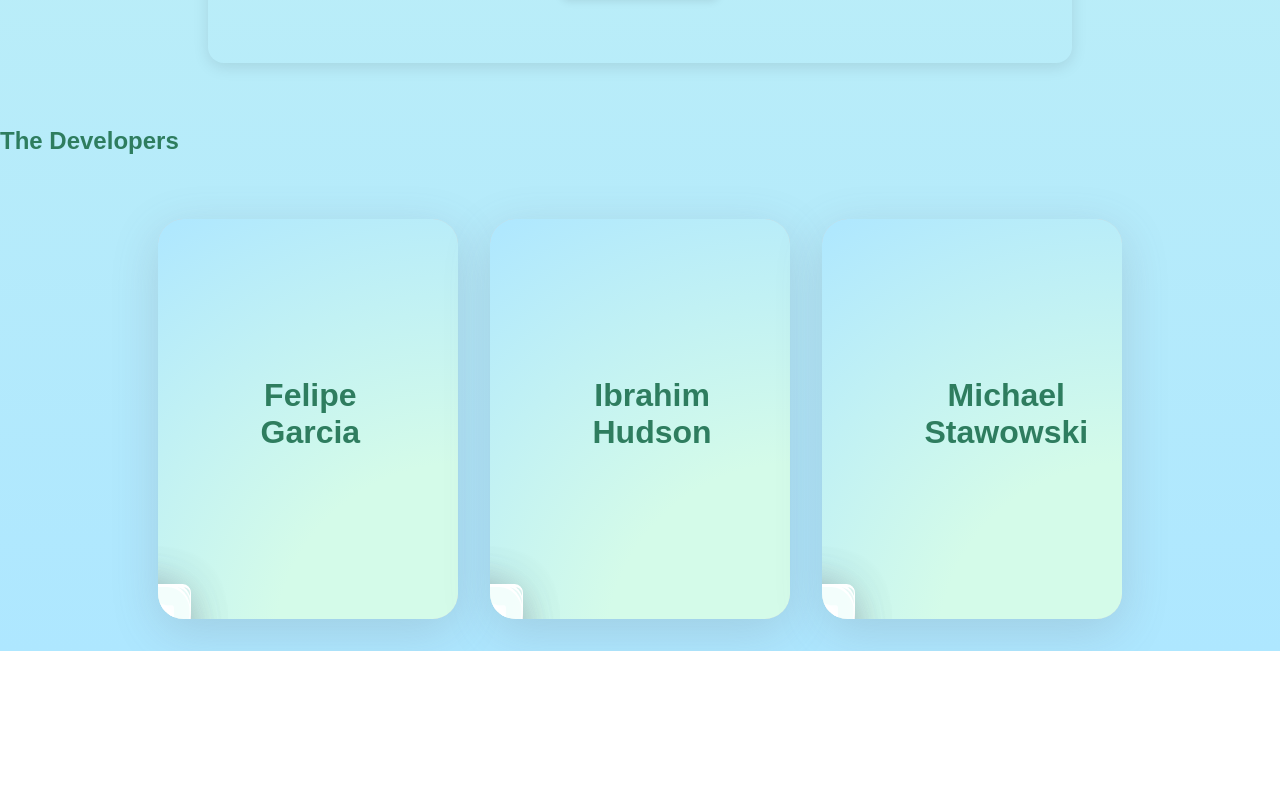
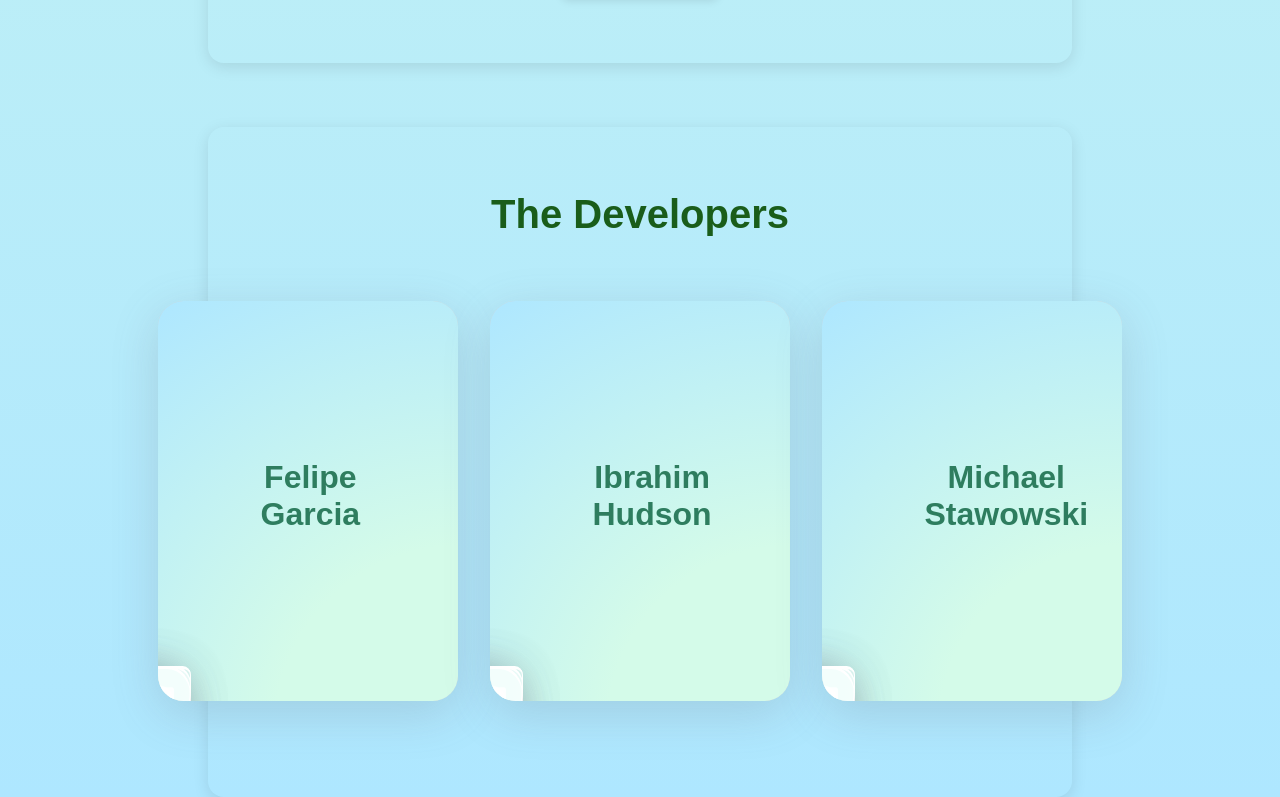
Before and after one commit to AstraCivicTech/GreenQuest, a React (Vite) app in the folder frontend/: page /landing-page in a window 1280 px wide. Shown: the part 1536-2333 px from the top of the page. Before the commit the page ends 2187 px from the top, so only its background shows below. Built offline with nearby package versions, Linux system fonts and the light colour scheme; no server answers; the HTML template or start-up script is replaced by a standard one.

Commit message:
landing 75% done

```diff
--- a/frontend/src/pages/LandingPage.jsx
+++ b/frontend/src/pages/LandingPage.jsx
@@ -65,8 +65,10 @@ export const LandingPage = () => {
           "GreenQuest Mission". Click the button to learn more about how to
           create your first challenge!
         </p>
+        {/* This is supposed to show a "How-Tos: Creating a Challenge!" Modal. */}
         <button>Click Me!</button>
       </div>
+      <div className="dev-header">
         <h2>The Developers</h2>
         <div className="developer-card-div">
           {console.log("Developers:", developers)}
@@ -83,5 +85,6 @@ export const LandingPage = () => {
           })}
         </div>
       </div>
+    </div>
   );
 };
--- a/frontend/src/styles/LandingPage.css
+++ b/frontend/src/styles/LandingPage.css
@@ -166,3 +166,19 @@
   transform: translateY(0);
   box-shadow: 0 2px 4px rgba(0, 0, 0, 0.1);
 }
+
+.dev-header {
+  max-width: 800px;
+  margin: 4rem auto;
+  padding: 2rem;
+  /* background: rgba(255, 255, 255, 0.9); */
+  border-radius: 16px;
+  box-shadow: 0 4px 16px rgba(0, 0, 0, 0.1);
+}
+
+.dev-header h2 {
+  color: #1a5d1a;
+  font-size: 2.5rem;
+  margin-bottom: 1.5rem;
+  text-align: center;
+}
```
Lines whose indentation alone changed are shown as unchanged.
